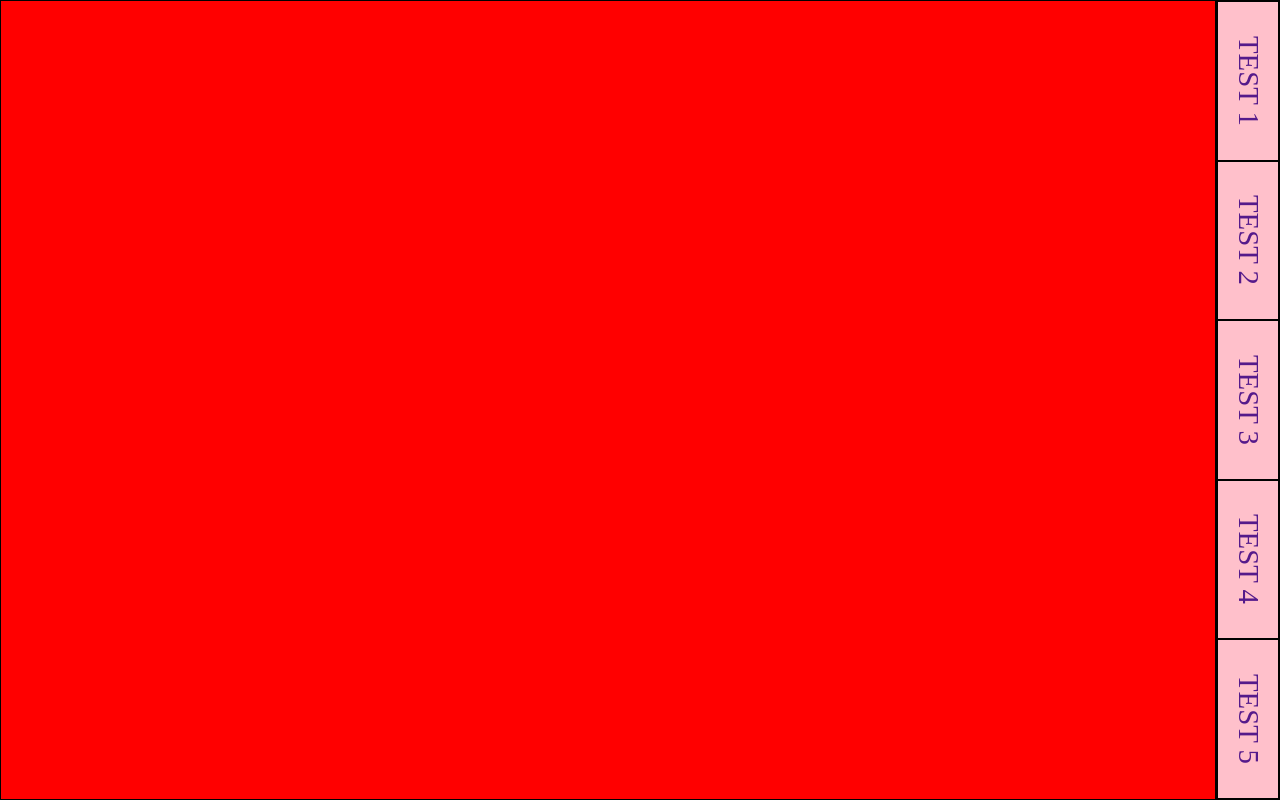
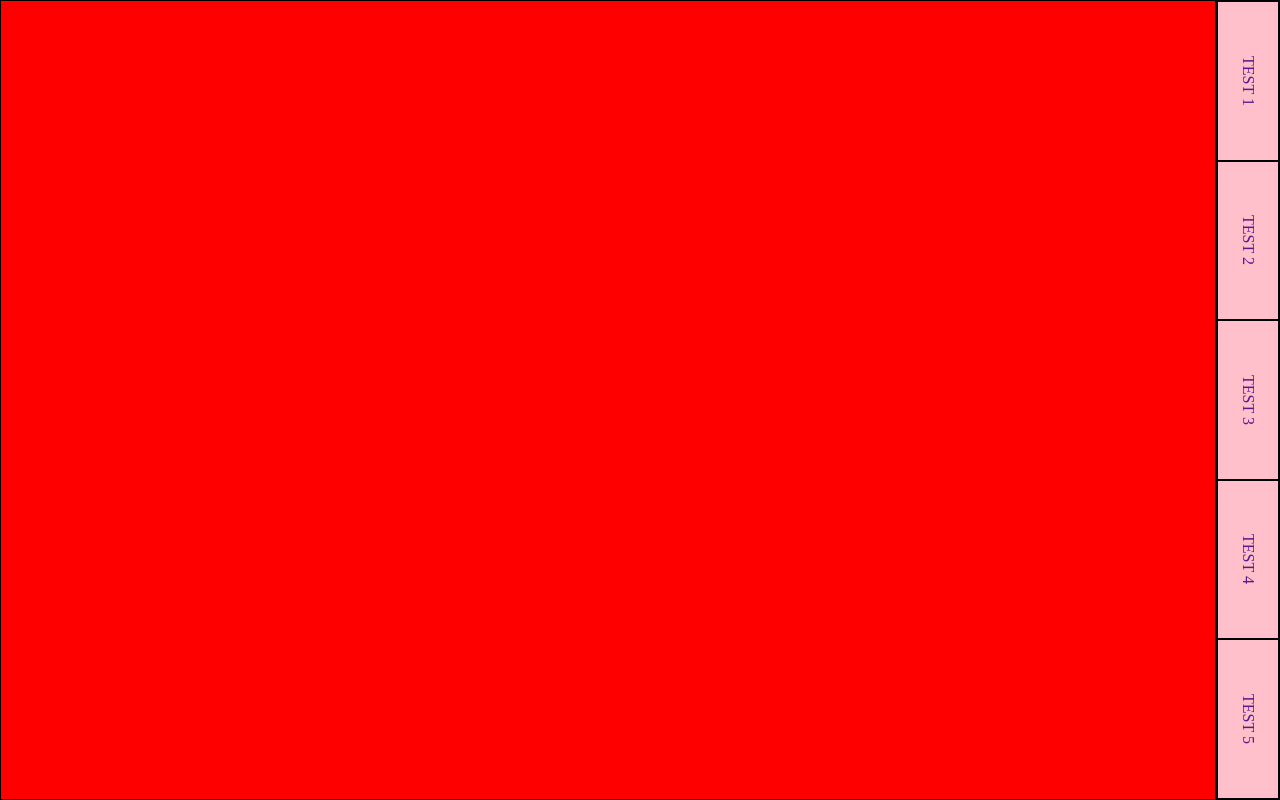
Before and after one commit to 2351879-Ricardo/TestEnviornmentWeb, a plain HTML site: page index.html in a window 1280 px wide. Drawn offline with Linux system fonts and the light colour scheme.

Commit message:
Update style.css

```diff
--- a/CSS_Folder/style.css
+++ b/CSS_Folder/style.css
@@ -67,5 +67,5 @@ nav ul li a {
   /* Text Styling */
   writing-mode: vertical-rl;
   text-decoration: none;
-  font-size: 2.25vmax;
+  font-size: 1.25vmax;
 }
```
